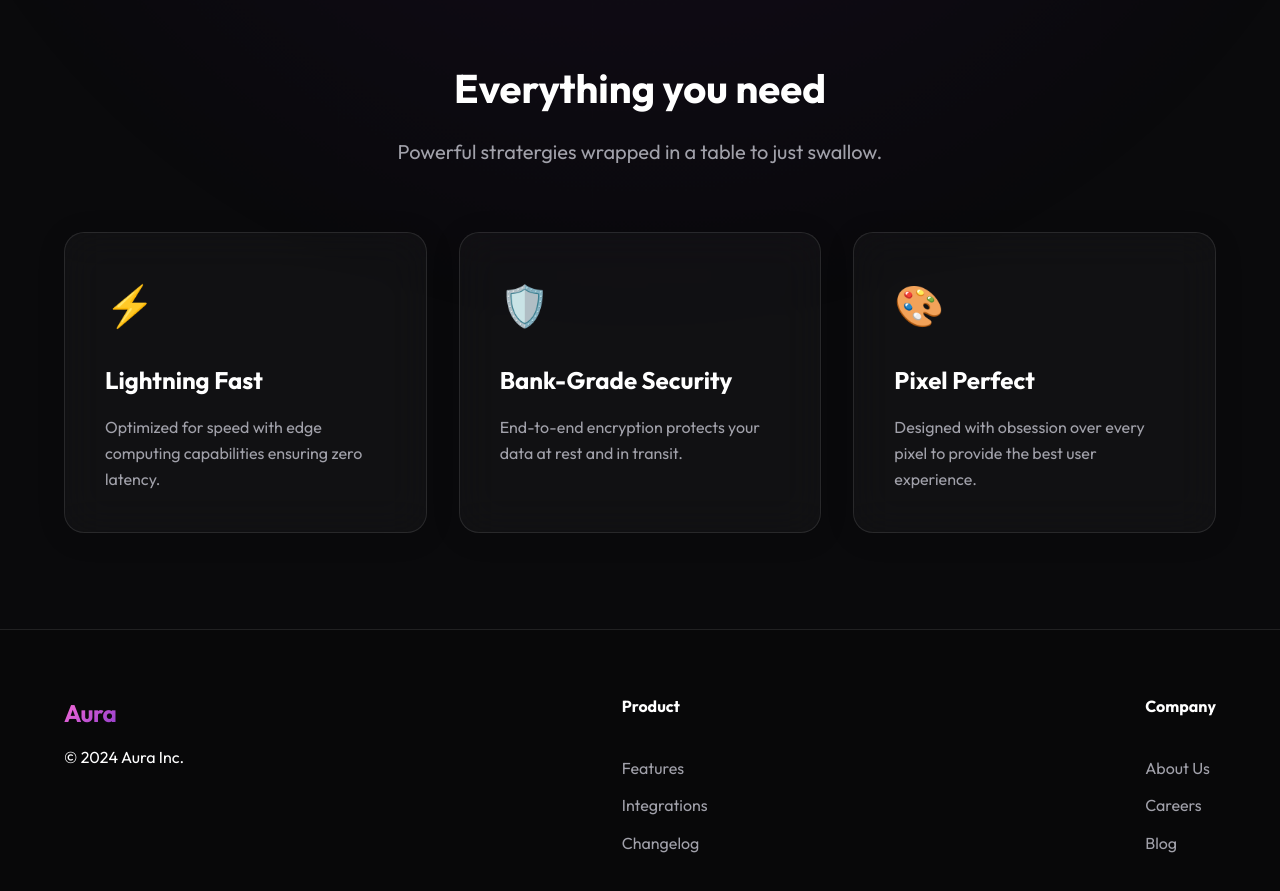
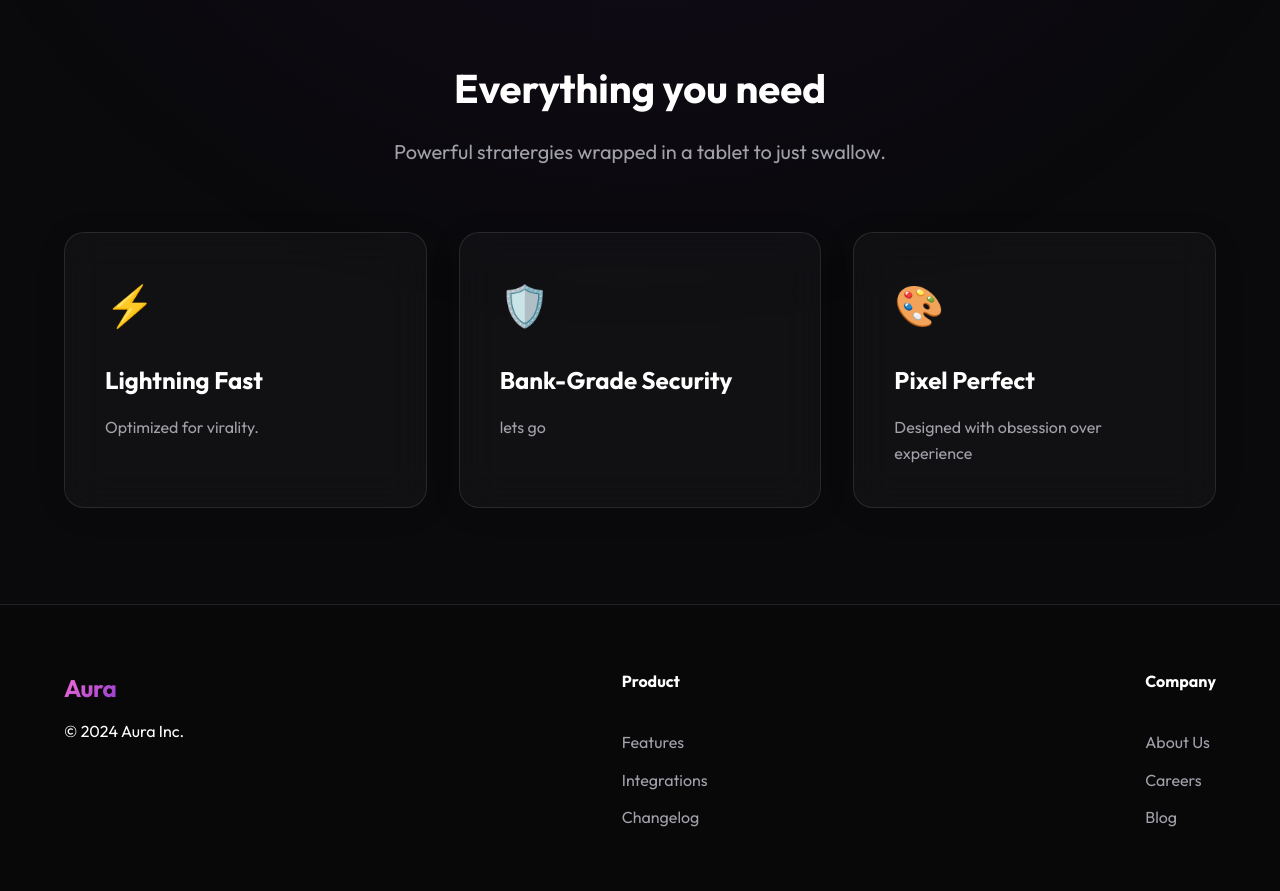
Before and after one commit to ghimireanup/vfweb, a plain HTML site: page index.html in a window 1280 px wide. Shown: the part 840-1731 px from the top of the page. Drawn offline with Linux system fonts and the light colour scheme.

Commit message:
Update index.html

```diff
--- a/index.html
+++ b/index.html
@@ -5,7 +5,7 @@
     <meta charset="UTF-8">
     <meta name="viewport" content="width=device-width, initial-scale=1.0">
     <title>Anup | Future of personal branding</title>
-    <meta name="description" content="Experience the next generation of digital tools with Aura.">
+    <meta name="description" content="Experience the next generation of digital stratergies with Anup.">
     <link rel="preconnect" href="https://fonts.googleapis.com">
     <link rel="preconnect" href="https://fonts.gstatic.com" crossorigin>
     <link href="https://fonts.googleapis.com/css2?family=Outfit:wght@300;400;600;700&display=swap" rel="stylesheet">
@@ -54,23 +54,23 @@
     <section id="features" class="features">
         <div class="section-header reveal">
             <h2>Everything you need</h2>
-            <p>Powerful stratergies wrapped in a table to just swallow.</p>
+            <p>Powerful stratergies wrapped in a tablet to just swallow.</p>
         </div>
         <div class="feature-grid">
             <div class="feature-card glass reveal">
                 <div class="icon">⚡</div>
                 <h3>Lightning Fast</h3>
-                <p>Optimized for speed with edge computing capabilities ensuring zero latency.</p>
+                <p>Optimized for virality.</p>
             </div>
             <div class="feature-card glass reveal">
                 <div class="icon">🛡️</div>
                 <h3>Bank-Grade Security</h3>
-                <p>End-to-end encryption protects your data at rest and in transit.</p>
+                <p>lets go</p>
             </div>
             <div class="feature-card glass reveal">
                 <div class="icon">🎨</div>
                 <h3>Pixel Perfect</h3>
-                <p>Designed with obsession over every pixel to provide the best user experience.</p>
+                <p>Designed with obsession over experience</p>
             </div>
         </div>
     </section>
```
